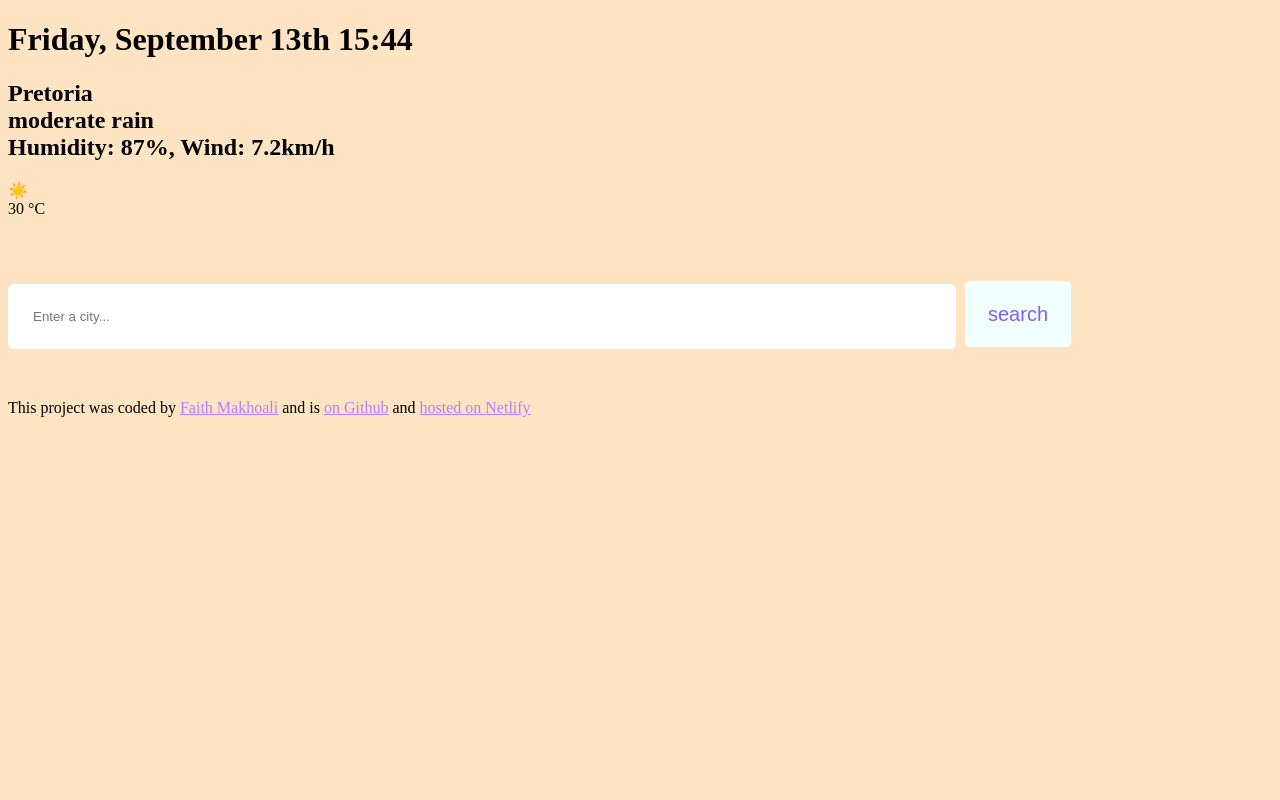
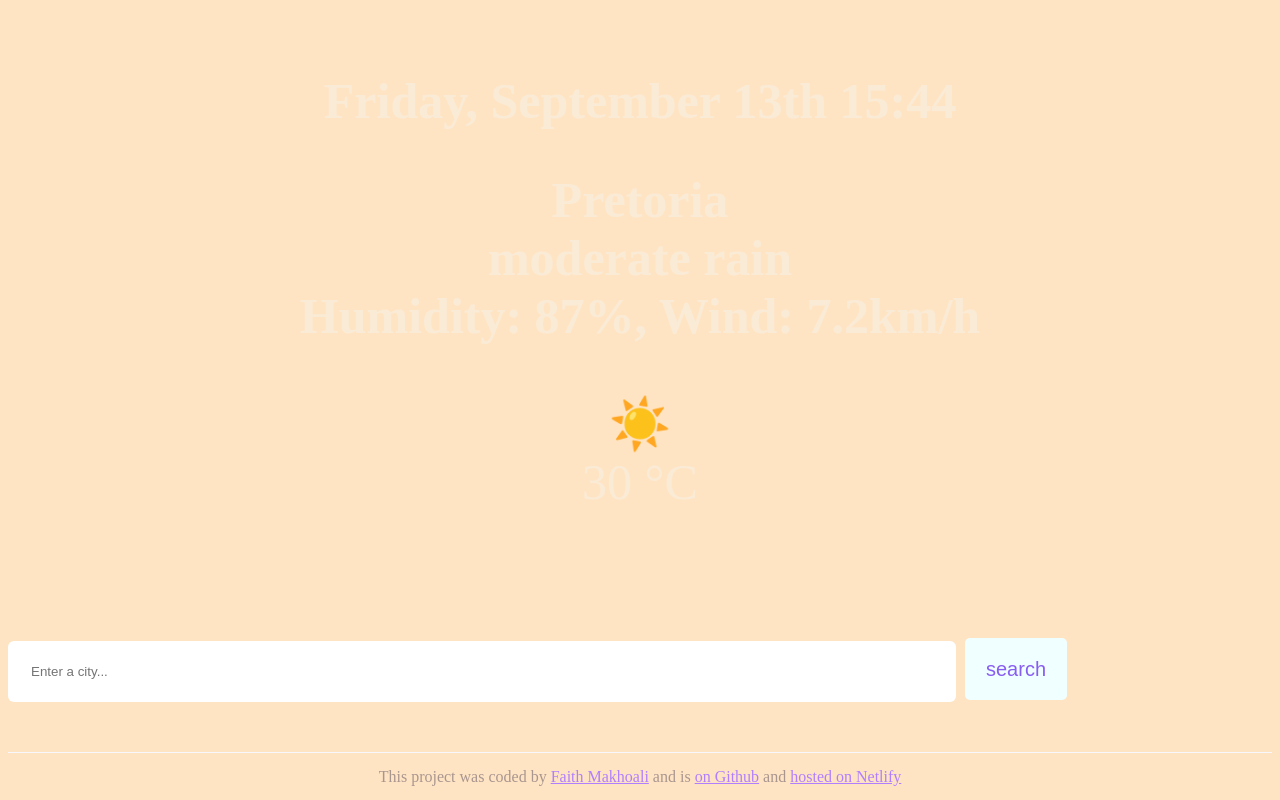
Before and after one commit to keketsomakhoali/My-Vanilla-weather-app, a plain HTML site: page index.HTML in a window 1280 px wide. Drawn offline with Linux system fonts and the light colour scheme.

Commit message:
Styled my button,search form and all wording on the page

```diff
--- a/src/style.css
+++ b/src/style.css
@@ -8,10 +8,11 @@ a {
   background-color: white;
   width: 75%;
   margin: 50px auto;
-  padding: 25px;
+  padding: 23px;
   border-radius: 6px;
   color: aliceblue;
   border: none;
+  align-items: center;
 }
 .search-button {
   margin-left: 5px;
@@ -19,7 +20,37 @@ a {
   background-color: azure;
   color: #885df1;
   border: none;
-  padding: 23px;
+  padding: 21px;
   line-height: 1;
   border-radius: 5px;
+  align-items: center;
 }
+.button-container {
+  text-align: center;
+  margin-top: 50px;
+}
+main {
+  padding: 30px 0;
+}
+h1 {
+  font-size: 50px;
+  color: antiquewhite;
+  text-align: center;
+}
+h2 {
+  font-size: 50px;
+  color: antiquewhite;
+  text-align: center;
+}
+p {
+  font-size: 50px;
+  color: antiquewhite;
+  text-align: center;
+}
+footer {
+  border-top: 1px solid #f9f7fe;
+  text-align: center;
+  padding-top: 15px;
+
+  color: rgba(39, 33, 66, 0.4);
+}
```
